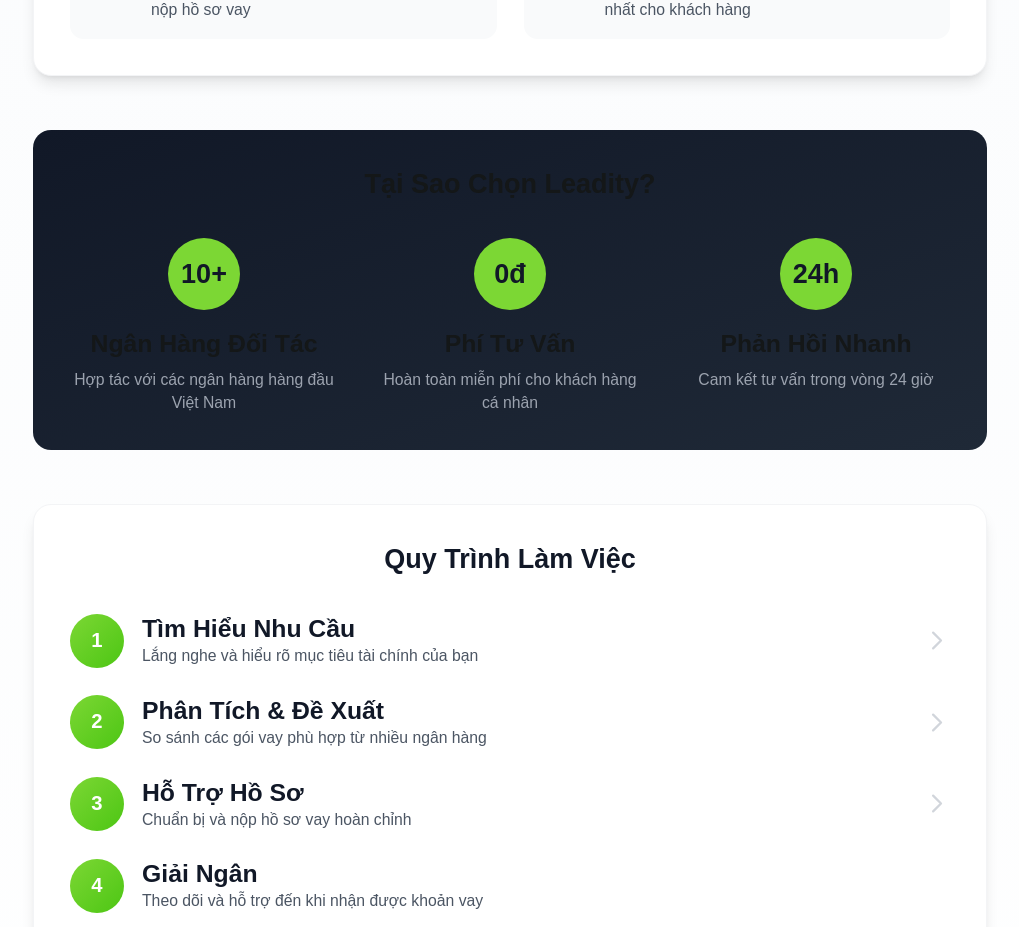
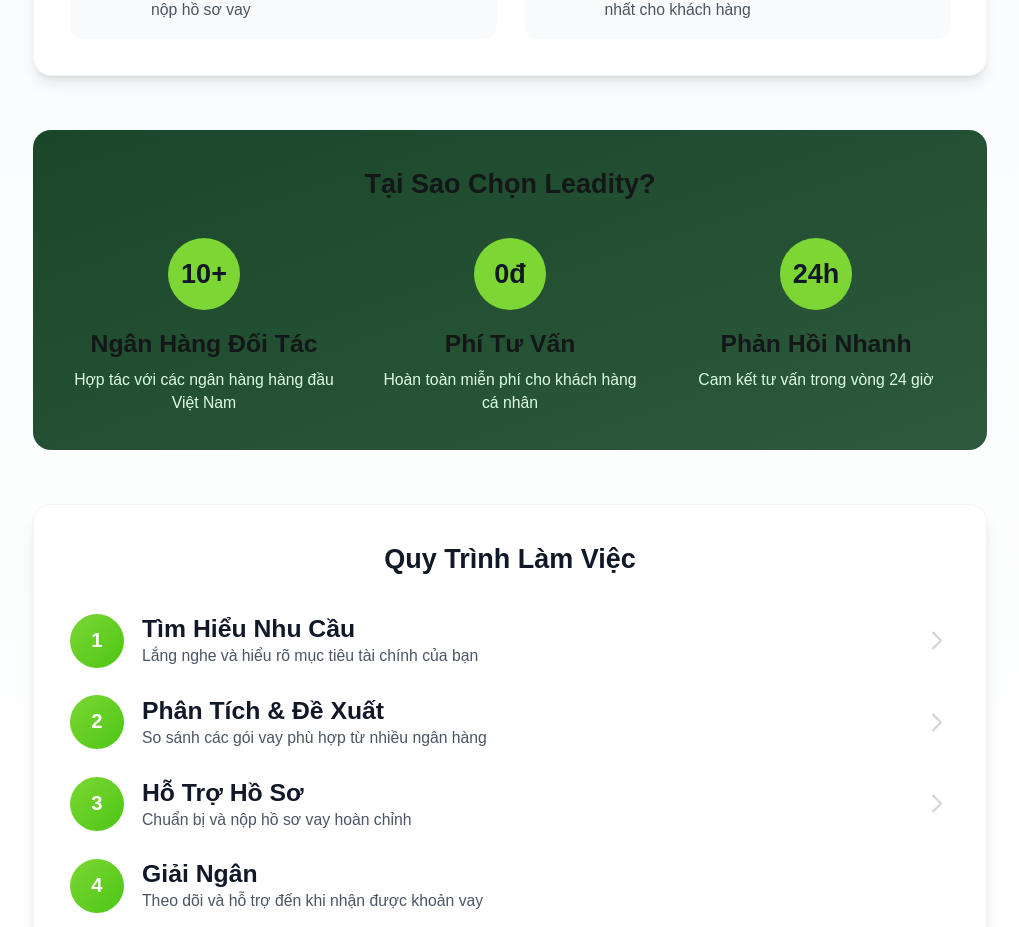
Before and after one commit to danhnguyen8br/loan-ai, a Next.js app in the folder apps/web/: page /about in a window 1280 px wide. Shown: the part 1055-1982 px from the top of the page, without its empty margins (130-1149 px from the left). Built offline with nearby package versions, Linux system fonts and the light colour scheme; no server answers; a web font is replaced by a local one.

Commit message:
style: improve contrast in 'Why Choose Us' section
- Change background from gray to dark green gradient
- Update description text to green-100 for better readability

```diff
--- a/apps/web/app/(main)/about/page.tsx
+++ b/apps/web/app/(main)/about/page.tsx
@@ -105,7 +105,7 @@
           </div>
 
           {/* Why Choose Us */}
-          <div className="bg-gradient-to-br from-gray-900 to-gray-800 rounded-2xl p-8 text-white">
+          <div className="bg-gradient-to-br from-[#1a472a] to-[#2d5a3d] rounded-2xl p-8 text-white">
             <h2 className="text-2xl font-bold mb-8 text-center">Tại Sao Chọn Leadity?</h2>
             <div className="grid sm:grid-cols-3 gap-8">
               <div className="text-center">
@@ -113,7 +113,7 @@
                   <span className="text-2xl font-bold text-gray-900">10+</span>
                 </div>
                 <h3 className="font-semibold mb-2">Ngân Hàng Đối Tác</h3>
-                <p className="text-gray-400 text-sm">Hợp tác với các ngân hàng hàng đầu Việt Nam</p>
+                <p className="text-green-100 text-sm">Hợp tác với các ngân hàng hàng đầu Việt Nam</p>
               </div>
 
               <div className="text-center">
@@ -121,7 +121,7 @@
                   <span className="text-2xl font-bold text-gray-900">0đ</span>
                 </div>
                 <h3 className="font-semibold mb-2">Phí Tư Vấn</h3>
-                <p className="text-gray-400 text-sm">Hoàn toàn miễn phí cho khách hàng cá nhân</p>
+                <p className="text-green-100 text-sm">Hoàn toàn miễn phí cho khách hàng cá nhân</p>
               </div>
 
               <div className="text-center">
@@ -129,7 +129,7 @@
                   <span className="text-2xl font-bold text-gray-900">24h</span>
                 </div>
                 <h3 className="font-semibold mb-2">Phản Hồi Nhanh</h3>
-                <p className="text-gray-400 text-sm">Cam kết tư vấn trong vòng 24 giờ</p>
+                <p className="text-green-100 text-sm">Cam kết tư vấn trong vòng 24 giờ</p>
               </div>
             </div>
           </div>
```
